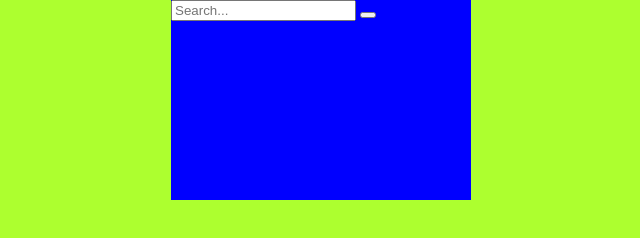
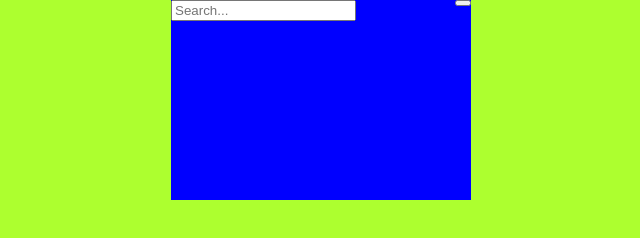
Before and after one commit to elysemar/website1, a plain HTML site: page search.html in a window 1280 px wide. Shown: the full height of the page, 319-959 px from the left. Drawn offline with Linux system fonts and the light colour scheme.

Commit message:
Wed, Feb 21, 2024, 10:04 AM -08:00

```diff
--- a/css/search.css
+++ b/css/search.css
@@ -16,7 +16,7 @@ body {
     position: relative;
 }
 
-.search btn{
+.search .btn{
     position: absolute;
     top: 0;
     right: 0;
```
